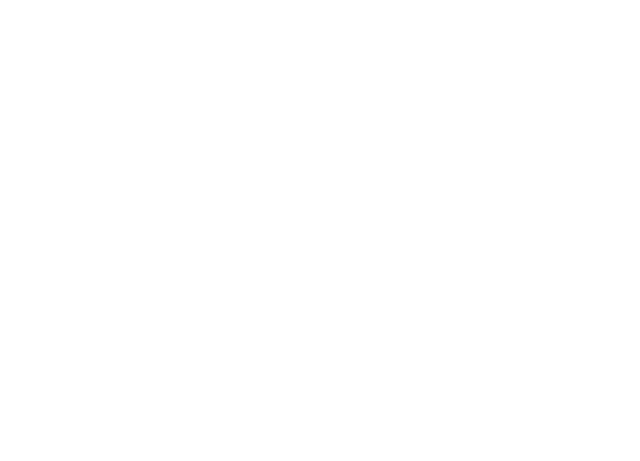
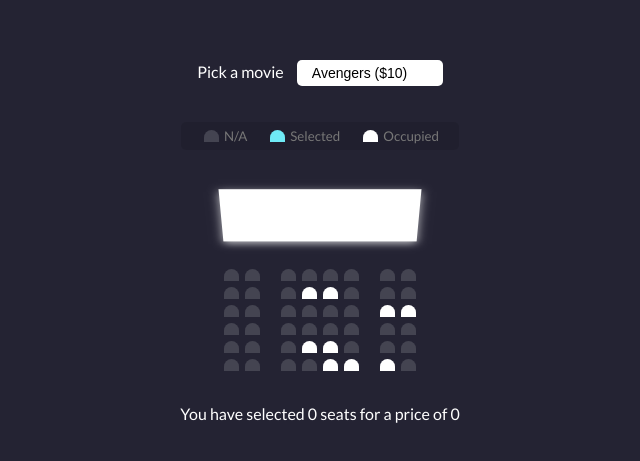
Before and after one commit to hazimmazley/movie-seat-booking, a plain HTML site: page index.html in a window 1280 px wide. Shown: the part 169-630 px from the top of the page, without its empty margins (320-960 px from the left). Drawn offline with Linux system fonts and the light colour scheme.

Commit message:
movie seat booking

```diff
--- a/index.html
+++ b/index.html
@@ -4,9 +4,102 @@
     <meta charset="UTF-8">
     <meta http-equiv="X-UA-Compatible" content="IE=edge">
     <meta name="viewport" content="width=device-width, initial-scale=1.0">
+    <link rel="stylesheet" href="style.css">
     <title>Movie Seat Booking</title>
 </head>
 <body>
+    <div class="movie-container">
+        <label>Pick a movie</label>
+        <select id="movie">
+            <option value="10">Avengers ($10)</option>
+            <option value="12">Joker ($12)</option>
+            <option value="8">Toy Story 4 ($8)</option>
+            <option value="9">The Lion King ($9)</option>
+        </select>
+    </div>
 
+    <ul class="showcase">
+        <li>
+            <div class="seat"></div>
+            <small>N/A</small>
+        </li>
+        <li>
+            <div class="seat selected"></div>
+            <small>Selected</small>
+        </li>
+        <li>
+            <div class="seat occupied"></div>
+            <small>Occupied</small>
+        </li>
+    </ul>
+
+    <div class="container">
+        <div class="screen"></div>
+
+        <div class="row">
+            <div class="seat"></div>
+            <div class="seat"></div>
+            <div class="seat"></div>
+            <div class="seat"></div>
+            <div class="seat"></div>
+            <div class="seat"></div>
+            <div class="seat"></div>
+            <div class="seat"></div>
+        </div>
+        <div class="row">
+            <div class="seat"></div>
+            <div class="seat"></div>
+            <div class="seat"></div>
+            <div class="seat occupied"></div>
+            <div class="seat occupied"></div>
+            <div class="seat"></div>
+            <div class="seat"></div>
+            <div class="seat"></div>
+        </div>
+        <div class="row">
+            <div class="seat"></div>
+            <div class="seat"></div>
+            <div class="seat"></div>
+            <div class="seat"></div>
+            <div class="seat"></div>
+            <div class="seat"></div>
+            <div class="seat occupied"></div>
+            <div class="seat occupied"></div>
+        </div>
+        <div class="row">
+            <div class="seat"></div>
+            <div class="seat"></div>
+            <div class="seat"></div>
+            <div class="seat"></div>
+            <div class="seat"></div>
+            <div class="seat"></div>
+            <div class="seat"></div>
+            <div class="seat"></div>
+        </div>
+        <div class="row">
+            <div class="seat"></div>
+            <div class="seat"></div>
+            <div class="seat"></div>
+            <div class="seat occupied"></div>
+            <div class="seat occupied"></div>
+            <div class="seat"></div>
+            <div class="seat"></div>
+            <div class="seat"></div>
+        </div>
+        <div class="row">
+            <div class="seat"></div>
+            <div class="seat"></div>
+            <div class="seat"></div>
+            <div class="seat"></div>
+            <div class="seat occupied"></div>
+            <div class="seat occupied"></div>
+            <div class="seat occupied"></div>
+            <div class="seat"></div>
+        </div>
+    </div>
+
+    <div class="text">You have selected <span id="count">0</span> seats for a price of <span id="total">0</span></div>
+
+    <script src="script.js"></script>
 </body>
 </html>
--- a/script.js
+++ b/script.js
@@ -0,0 +1,70 @@
+const container = document.querySelector('.container');
+const seats = document.querySelectorAll('.row .seat:not(.occupied)');
+const count = document.getElementById('count');
+const total = document.getElementById('total');
+const movieSelect = document.getElementById('movie');
+
+populateUI();
+
+let ticketPrice = +movieSelect.value;
+
+// Save selected movie index and price
+function setMovieData(movieIndex, moviePrice) {
+    localStorage.setItem('selectedMovieIndex', movieIndex)
+    localStorage.setItem('selectedMoviePrice', moviePrice)
+}
+
+// Update total and count
+function updateSelectedCount() {
+    const selectedSeats = document.querySelectorAll('.row .seat.selected');
+
+    const seatsIndex = [...selectedSeats].map(seat => [...seats].indexOf(seat))
+
+    localStorage.setItem('selectedSeats', JSON.stringify(seatsIndex));
+
+    const selectedSeatsCount = selectedSeats.length;
+
+    count.innerText = selectedSeatsCount;
+    total.innerText = selectedSeatsCount * ticketPrice;
+}
+
+// Get data from local storage and p[opulate UI
+
+function populateUI() {
+    const selectedSeats = JSON.parse(localStorage.getItem('selectedSeats'));
+
+    if (selectedSeats != null && selectedSeats.length > 0) {
+        seats.forEach((seat, index) => {
+            if (selectedSeats.indexOf(index) > -1) {
+                seat.classList.add('selected')
+            }
+        })
+    }
+
+    const selectedMovieIndex = localStorage.getItem('selectedMovieIndex');
+
+    if (selectedMovieIndex != null) {
+        movieSelect.selectedIndex = selectedMovieIndex
+    }
+}
+
+// Movie select event
+movieSelect.addEventListener('change', e => {
+    ticketPrice = +e.target.value
+    setMovieData(e.target.selectedIndex, e.target.value)
+    updateSelectedCount()
+})
+
+// Seat click event
+container.addEventListener('click', (e) => {
+    if (e.target.classList.contains('seat') &&
+    !e.target.classList.contains('occupied')
+    ) {
+        e.target.classList.toggle('selected')
+
+        updateSelectedCount();
+    }
+})
+
+// Initial count and total set
+updateSelectedCount()
--- a/style.css
+++ b/style.css
@@ -0,0 +1,115 @@
+@import url('https://fonts.googleapis.com/css2?family=Lato&display=swap');
+
+* {
+    box-sizing: border-box;
+}
+
+body {
+    background-color: #242333;
+    color: #fff;
+    display: flex;
+    flex-direction: column;
+    align-items: center;
+    justify-content: center;
+    height: 100vh;
+    font-family: 'Lato', sans-serif;
+    margin: 0;
+}
+
+.movie-container {
+    margin: 20px 0;
+}
+
+.movie-container select {
+    background-color: #fff;
+    border: 0;
+    border-radius: 5px;
+    font-size: 14px;
+    margin-left: 10px;
+    padding: 5px 15px 5px 15px;
+    -moz-appearance: none;
+    -webkit-appearance: none;
+    appearance: none;
+}
+
+.container {
+    perspective: 1000px;
+    margin-bottom: 30px;
+}
+
+.seat {
+    background-color: #444451;
+    height: 12px;
+    width: 15px;
+    margin: 3px;
+    border-top-left-radius: 10px;
+    border-top-right-radius: 10px;
+}
+
+.seat.selected {
+    background-color: #6feaf6;
+}
+
+.seat.occupied {
+    background-color: #fff
+}
+
+.seat:nth-of-type(2) {
+    margin-right: 18px
+}
+
+.seat:nth-last-of-type(2) {
+    margin-left: 18px
+}
+
+.seat:not(.occupied):hover {
+    cursor: pointer;
+    transform: scale(1.2);
+}
+
+.showcase .seat:not(.occupied):hover {
+    cursor: default;
+    transform: scale(1);
+}
+
+.showcase {
+    background: rgb(0, 0, 0, 0.1);
+    padding: 5px 10px;
+    border-radius: 5px;
+    color: #777;
+    list-style-type: none;
+    display: flex;
+    justify-content: space-between
+}
+
+.showcase li {
+    display: flex;
+    align-items: center;
+    justify-content: center;
+    margin: 0 10px;
+}
+
+.showcase li small {
+    margin-left: 2px
+}
+
+.screen {
+    background-color: #fff;
+    height: 70px;
+    width: 100%;
+    margin: 15px 0;
+    transform: rotateX(-45deg);
+    box-shadow: 0 3px 10px rgba(255, 255, 255, 0.7);
+}
+
+.row {
+    display: flex;
+}
+
+p.text {
+    margin: 5px 0;
+}
+
+p.text span {
+    color: #6feaf6;
+ }
```
